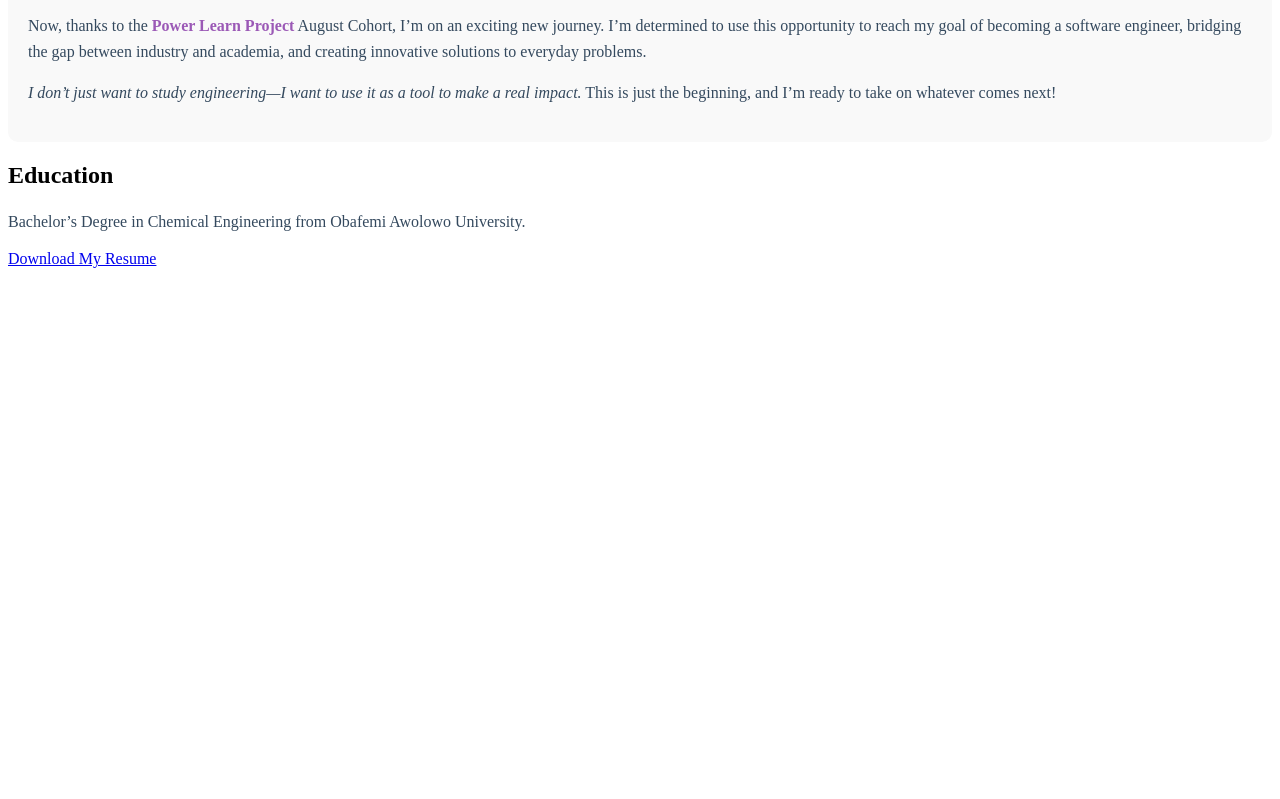
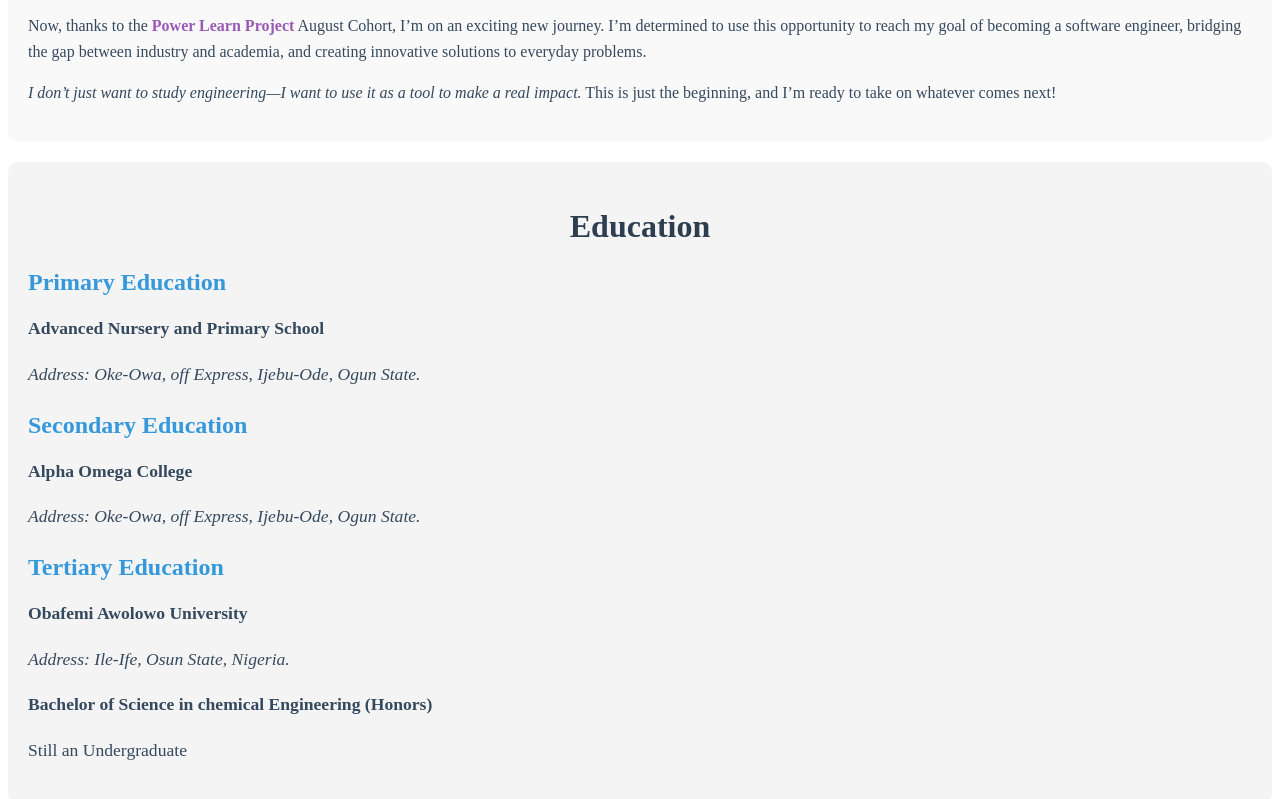
Before and after one commit to Darasco-1/Portfolio, a plain HTML site: page index.html in a window 1280 px wide. Shown: the part 479-1278 px from the top of the page. Before the commit the page ends 800 px from the top, so only its background shows below. Drawn offline with Linux system fonts and the light colour scheme.

Commit message:
Improved Education Section

```diff
--- a/index.html
+++ b/index.html
@@ -37,9 +37,28 @@
 
         <section id="education">
             <h2>Education</h2>
-            <p>Bachelor’s Degree in Chemical Engineering from Obafemi Awolowo University.</p>
-            <a href="daradarani Resume.pdf" download>Download My Resume</a>
+            <div class="education-item">
+                <h3>Primary Education</h3>
+                <p><strong>Advanced Nursery and Primary School</strong></p>
+                <p class="address">Address: Oke-Owa, off Express, Ijebu-Ode, Ogun State.</p>
+            </div>
+
+            <div class="education-item">
+                <h3>Secondary Education</h3>
+                <p><strong>Alpha Omega College</strong></p>
+                <p class="address">Address: Oke-Owa, off Express, Ijebu-Ode, Ogun State.</p>
+            </div>
+
+            <div class="education-item">
+                <h3>Tertiary Education</h3>
+                <p><strong>Obafemi Awolowo University</strong></p>
+                <p class="address">Address: Ile-Ife, Osun State, Nigeria.</p>
+                <p><strong>Bachelor of Science in chemical Engineering (Honors)</strong></p>
+                <p>Still an Undergraduate</p>
+            </div>
+
         </section>
+
 
     </body>
 </html>
--- a/styles.css
+++ b/styles.css
@@ -36,3 +36,38 @@ p {
     line-height: 1.6;
     color: #34495e;
 }
+
+/* Education Section Styling */
+#education {
+    background-color: #f4f4f4;
+    padding: 20px;
+    border-radius: 10px;
+    margin-top: 20px;
+}
+
+#education h2 {
+    color: #2c3e50;
+    font-size: 2em;
+    margin-bottom: 20px;
+    text-align: center;
+}
+
+.education-item {
+    margin-bottom: 20px;
+}
+
+.education-item h3 {
+    color: #3498db;
+    font-size: 1.5em;
+    margin-bottom: 5px;
+}
+
+.education-item p {
+    font-size: 1.1em;
+    color: #34495e;
+}
+
+.address {
+    font-style: italic;
+    color: #7f8c8d;
+}
```
